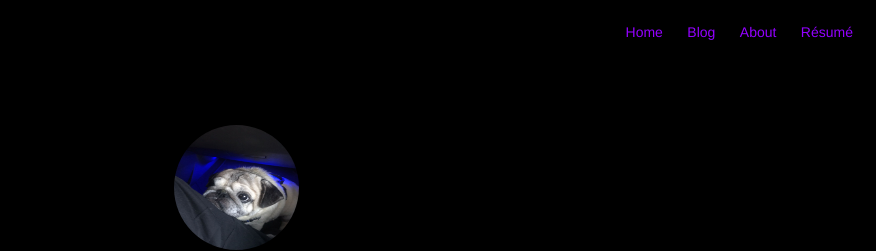
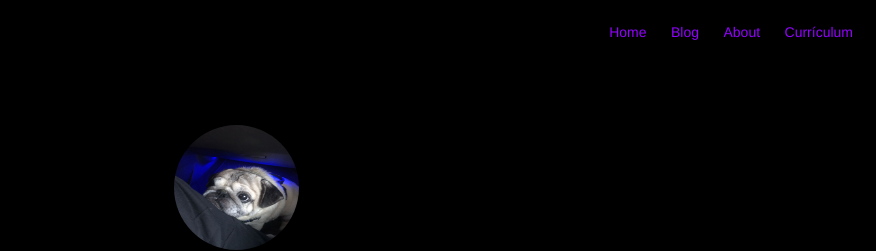
Before and after one commit to AlvBDB/AlvBDB.github.io, a Jekyll site: the page built from projects.html, in a window 1280 px wide. Shown: the top 251 px of the page, without its empty margins (404-1280 px from the left). Built offline with Jekyll 4.4.1, drawn with Linux system fonts in a browser that asks for light colours; nearby versions of some CDN libraries.

Commit message:
Renombrar enlace Résumé a Currículum y abrirlo en pestaña nueva
Co-Authored-By: Claude Opus 5.5 <noreply@anthropic.com>
Claude-Session: https://claude.ai/code/session_01Y2yXjSVSnKfqk9r6LsYqEN

```diff
--- a/_includes/nav.html
+++ b/_includes/nav.html
@@ -32,7 +32,7 @@
 
         {% if site.resume == true %}
             <li class="item">
-                <a class="link" href="{% if site.resume-external %}{{ site.resume-url }}{% else %}{{ site.url }}/{{ site.resume-url }}{% endif %}">Résumé</a>
+                <a class="link" href="{% if site.resume-external %}{{ site.resume-url }}{% else %}{{ site.url }}/{{ site.resume-url }}{% endif %}"{% if site.resume-external %} target="_blank" rel="noopener"{% endif %}>Currículum</a>
             </li>
         {% endif %}
     </ul>
```
